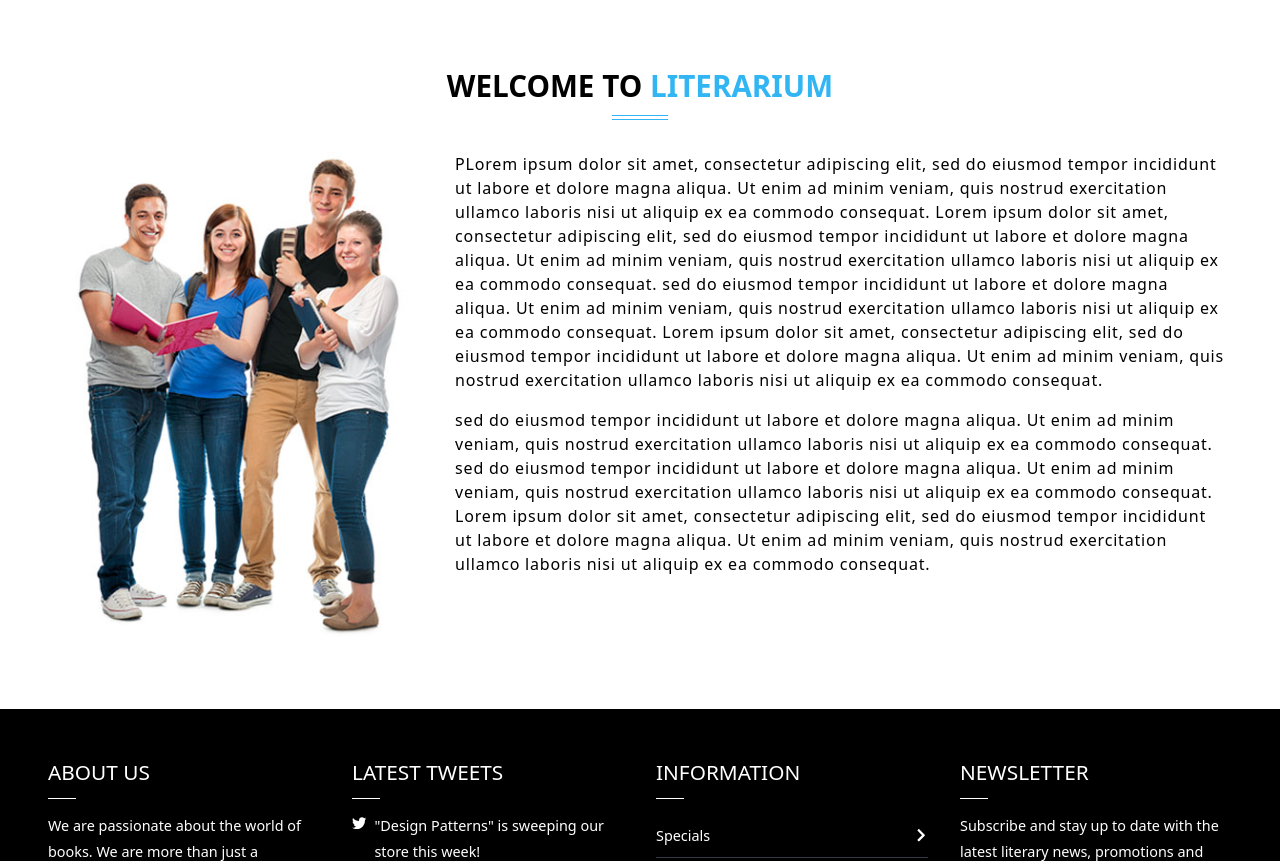
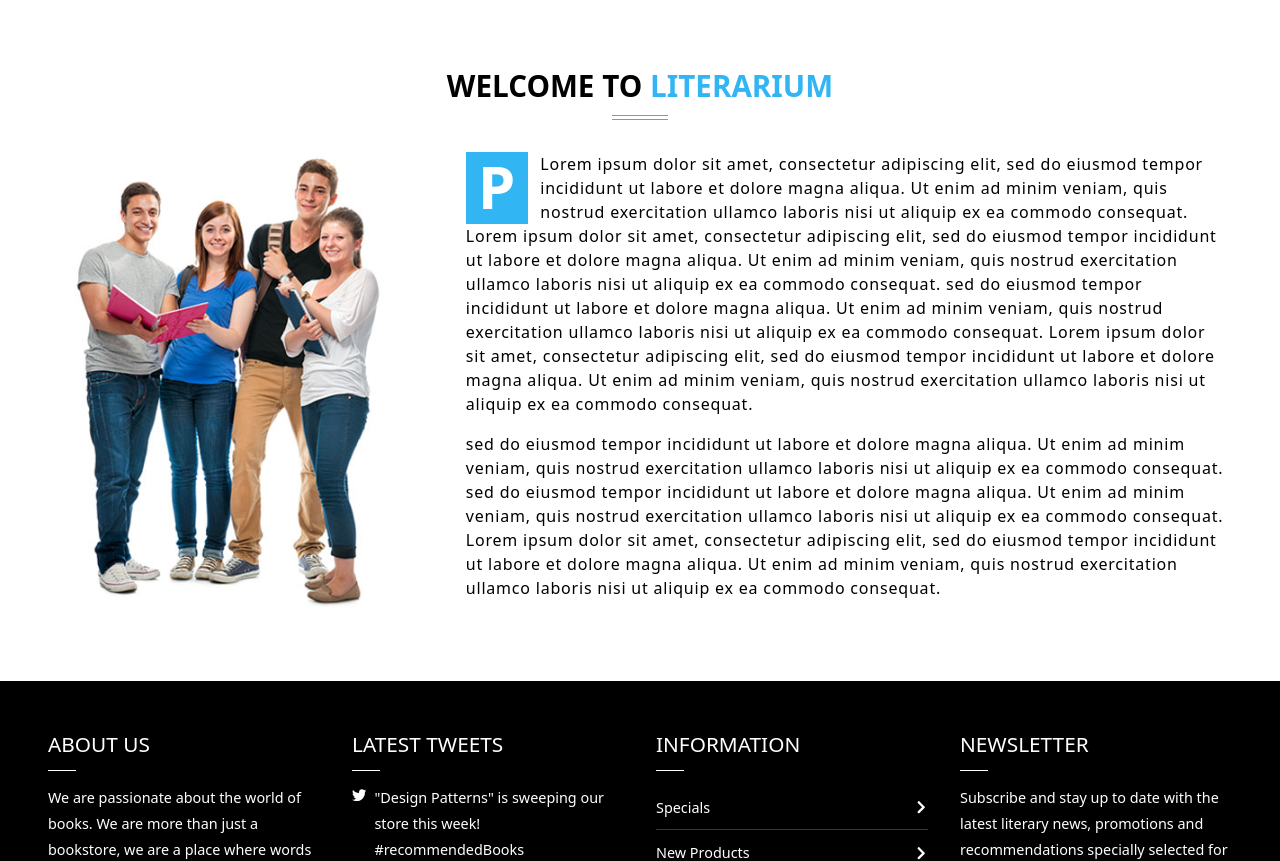
Before and after one commit to emmanuel-cruz-dev/literarium, a React (Vite) app: page /about in a window 1280 px wide. Shown: the part 640-1501 px from the top of the page. Built offline with nearby package versions, Linux system fonts and the light colour scheme.

Commit message:
paragraph Welcome

```diff
--- a/src/components/routes/about/AboutWelcome.tsx
+++ b/src/components/routes/about/AboutWelcome.tsx
@@ -8,13 +8,16 @@ const AboutWelcome = () => {
           Welcome to <span className="text__accent-color">Literarium</span>
         </h2>
       </div>
-      <article className="grid grid-cols-1 lg:grid-cols-2 xl:grid-cols-3 gap-12 lg:gap-8 py-6">
+      <article className="grid grid-cols-1 lg:grid-cols-2 xl:grid-cols-3 gap-12 lg:gap-16 py-6">
         <figure className="col-span-1">
           <img src={PeopleImage} alt="People" />
         </figure>
         <div className="col-span-2 tracking-wider flex flex-col gap-4 items-center">
           <p>
-            PLorem ipsum dolor sit amet, consectetur adipiscing elit, sed do
+            <span className="float-left text-white text-6xl font-semibold p-1 pb-2 px-3 mr-3 background-accent__item">
+              P
+            </span>
+            Lorem ipsum dolor sit amet, consectetur adipiscing elit, sed do
             eiusmod tempor incididunt ut labore et dolore magna aliqua. Ut enim
             ad minim veniam, quis nostrud exercitation ullamco laboris nisi ut
             aliquip ex ea commodo consequat. Lorem ipsum dolor sit amet,
```
